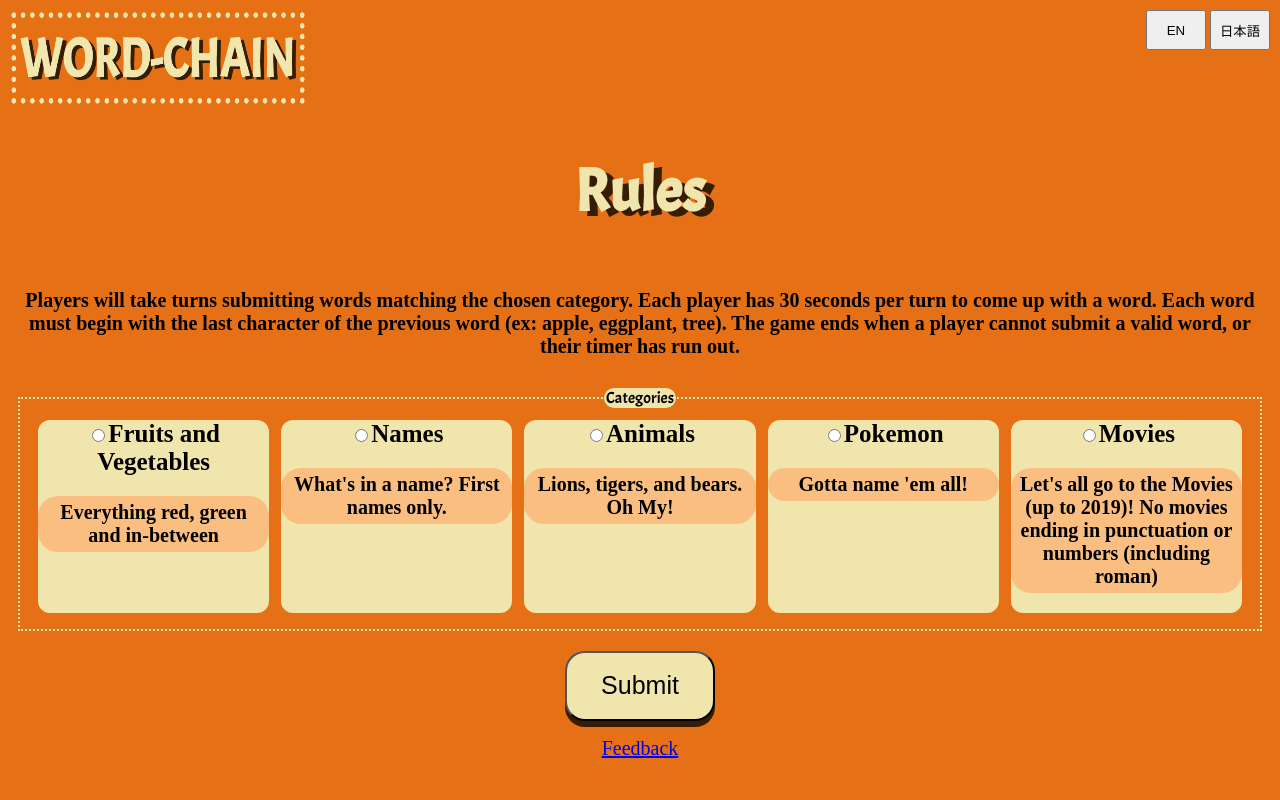
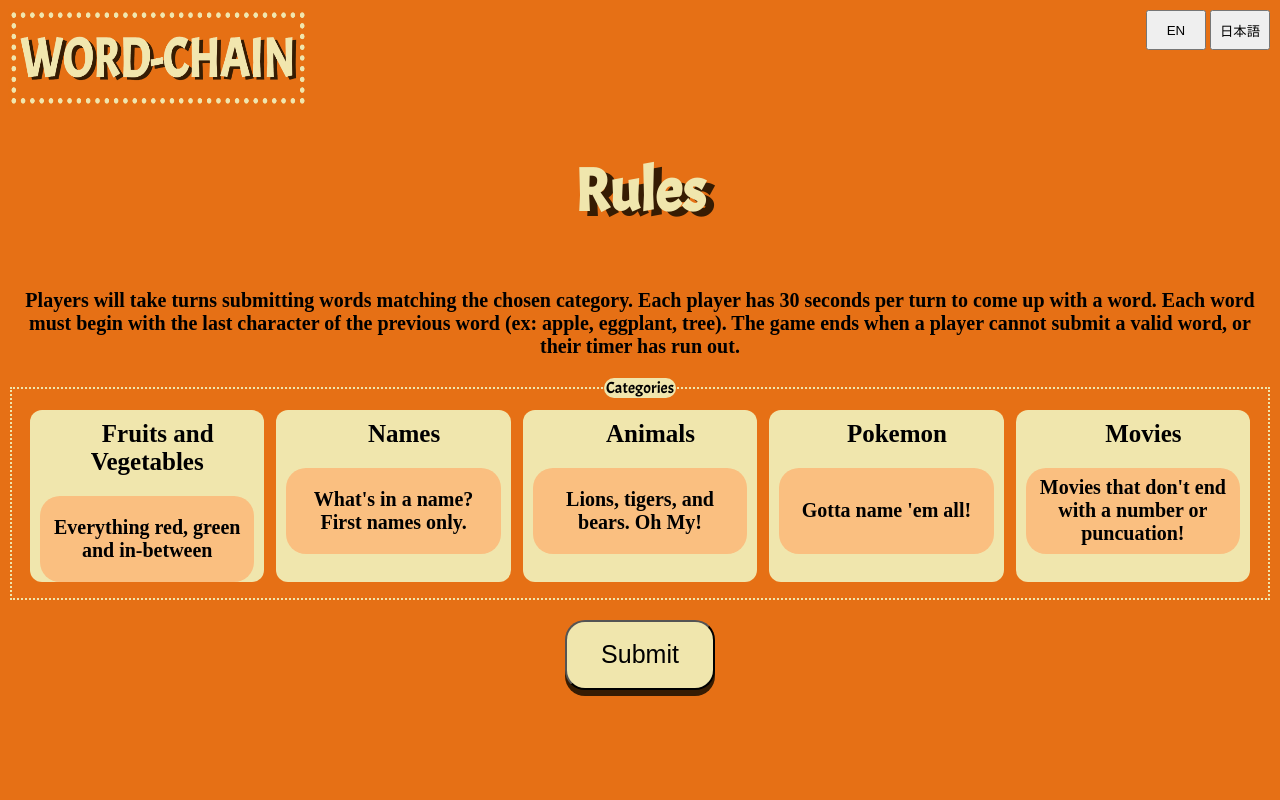
Before and after one commit to prudhomk/shiritori, a React app: page /rules in a window 1280 px wide. Shown: the top 800 px of the page. Built offline with nearby package versions, Linux system fonts and the light colour scheme; a web font is replaced by a local one.

Commit message:
adjusted some display styling on rules page (removed radio inputs and centered elements) and game page (enlarged word cue and altered wordbank display)

```diff
--- a/src/components/game/Rules.jsx
+++ b/src/components/game/Rules.jsx
@@ -1,5 +1,5 @@
 /* eslint-disable max-len */
-import React from 'react';
+import React, { useState } from 'react';
 import { useHistory } from 'react-router';
 import { useCategory } from '../state/GameProvider';
 import Header from './Header';
@@ -13,6 +13,7 @@ export default function Rules() {
   const { setCategory } = useCategory();
   const { t } = useTranslation();
   const history = useHistory();
+  const [style, setStyle] = useState({});
 
   const handleSubmit = (e) => {
     e.preventDefault();
@@ -20,7 +21,9 @@ export default function Rules() {
   };
 
   const handleChecked = (e) => {
+    setStyle({});
     setCategory(e.target.value);
+    setStyle({ [e.target.value]: true });
   };
 
   const handleHome = () => {
@@ -42,30 +45,30 @@ export default function Rules() {
         <form  onSubmit={handleSubmit}>
           <fieldset>
             <legend>{t('categories')}</legend>
-            <label onClick={handleChecked}>
+            <label onClick={handleChecked} className={ style.FnV ? ruleStyles.FnV : ruleStyles.radio}>
               <input type="radio" name="category" value="FnV" required></input>
               {t('cat1')}
               <p>Everything red, green and in-between</p>
             </label>
-            <label onClick={handleChecked}>
+            <label onClick={handleChecked} className={ style.Names ? ruleStyles.Names : ruleStyles.radio}>
               <input type="radio" name="category" value="Names" required></input>
               {t('cat2')}
               <p>What's in a name?  First names only.</p>
             </label>
-            <label onClick={handleChecked}>
+            <label onClick={handleChecked} className={ style.Animals ? ruleStyles.Animals : ruleStyles.radio}>
               <input type="radio" name="category" value="Animals" required></input>
               {t('cat3')}
               <p>Lions, tigers, and bears. Oh My!</p>
             </label>
-            <label onClick={handleChecked}>
+            <label onClick={handleChecked} className={ style.Pokemon ? ruleStyles.Pokemon : ruleStyles.radio}>
               <input type="radio" name="category" value="Pokemon" required></input>
               {t('cat4')}
               <p>Gotta name 'em all!</p>
             </label>
-            <label onClick={handleChecked}>
+            <label onClick={handleChecked} className={ style.Movies ? ruleStyles.Movies : ruleStyles.radio}>
               <input type="radio" name="category" value="Movies" required></input>
               {t('cat5')}
-              <p>Let's all go to the Movies (up to 2019)!  No movies ending in punctuation or numbers (including roman)</p>
+              <p>Movies that don't end with a number or puncuation!</p>
             </label>
             {/* <label onClick={handleChecked}>
               <input type="radio" name="category" value="MarvelvsDC" required></input>
--- a/src/components/styles/Game.scss
+++ b/src/components/styles/Game.scss
@@ -6,7 +6,7 @@
 
   span {
     background-color: white;
-    width: 200px;
+    width:750px;
     height: 65px;
     font-size: 30px;
     display: flex;
@@ -26,7 +26,7 @@
   flex-direction: column;
 
   input {
-
+    text-align: center;
     border: none;
     border-bottom: 1px solid black;
     border-radius: 8px;
--- a/src/components/styles/Rules.scss
+++ b/src/components/styles/Rules.scss
@@ -25,6 +25,14 @@ img {
     font-weight: bold;
   }
 
+  input[type=radio] {
+    opacity: 0;
+  }
+
+  input[type=radio]:checked + label {
+    box-shadow: 2px 2px 2px limegreen;
+  }
+
   button {
     margin: 10px;
   }
@@ -47,7 +55,7 @@ fieldset {
   flex-direction: row;
   justify-content: center;
   border: 2px dotted rgb(240, 230, 173);
-  margin: 10px;
+  margin-bottom: 10px;
 
   label:target {
       margin: 6px;
@@ -64,6 +72,7 @@ fieldset {
     font-size: 25px;
     text-align: center;
     cursor: pointer;
+    padding: 10px;
   }
 
   label:hover {
@@ -72,9 +81,34 @@ fieldset {
   }
 
   p {
+    display: flex;
     background-color: rgb(250, 191, 128);
     border-radius: 20px;
+    height: 50%;
     padding: 5px;
+    text-align: center;
+    align-items: center;
+    justify-content: center;
+  }
+
+  .FnV {
+    box-shadow: 5px 5px 5px rgb(65, 51, 5);
+  }
+
+  .Names {
+    box-shadow: 5px 5px 5px rgb(65, 51, 5);
+  }
+
+  .Animals {
+    box-shadow: 5px 5px 5px rgb(65, 51, 5);
+  }
+
+  .Pokemon {
+    box-shadow: 5px 5px 5px rgb(65, 51, 5);
+  }
+
+  .Movies {
+    box-shadow: 5px 5px 5px rgb(65, 51, 5);
   }
 }
 
@@ -96,12 +130,10 @@ fieldset {
 }
 
 .link {
-  position: fixed;
-  bottom: 5%;
   font-size: 20px;
   color:rgb(215, 204, 144);
   cursor: pointer;
-
+  padding: 20%;
   :visited {
     color: rgb(96, 231, 246);
   }
--- a/src/components/styles/Wordbank.scss
+++ b/src/components/styles/Wordbank.scss
@@ -6,6 +6,7 @@
 
   ul {
     display: flex;
+    flex-direction: column;
     align-items: stretch;
     justify-content: space-between;
     width: 100%;
--- a/src/data/categories.js
+++ b/src/data/categories.js
@@ -202,11 +202,13 @@ export const Animals = [
   'bat',
   'bear',
   'beaver',
+  'bee',
   'bird',
   'bison',
   'bluebird',
   'boar',
   'buffalo',
+  'bumblebee',
   'butterfly',
   'basilisk',
   'cat',
@@ -214,6 +216,7 @@ export const Animals = [
   'capybara',
   'caracal',
   'caribou',
+  'carp',
   'cassowary',
   'caterpillar',
   'crocodile',
@@ -322,6 +325,7 @@ export const Animals = [
   'mouse',
   'monkey',
   'narwhal',
+  'nematode',
   'newt',
   'nightingale',
   'ocelot',
@@ -1071,6 +1075,7 @@ export const Names = [
   'nathan',
   'nate',
   'neil',
+  'ned',
   'neo',
   'noah',
   'nora',
```
